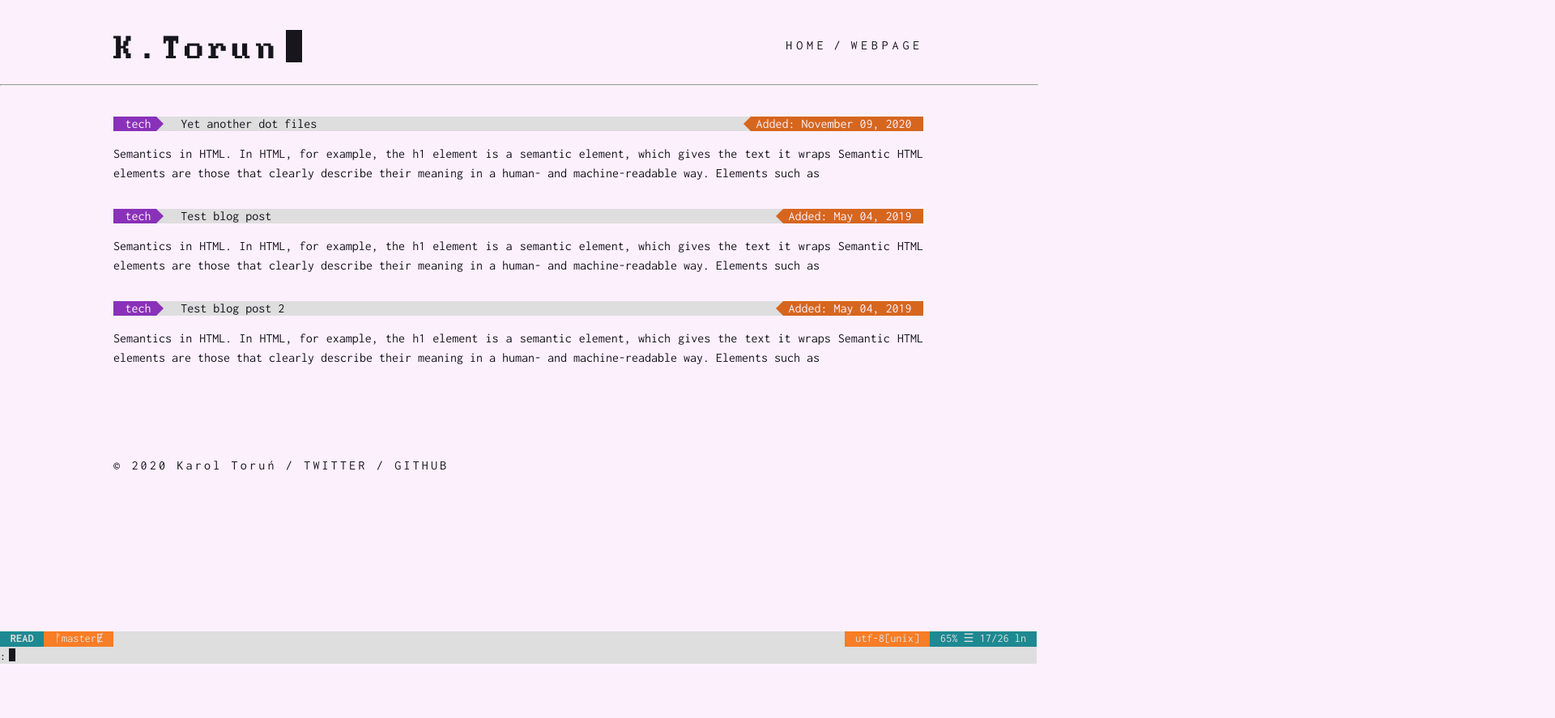
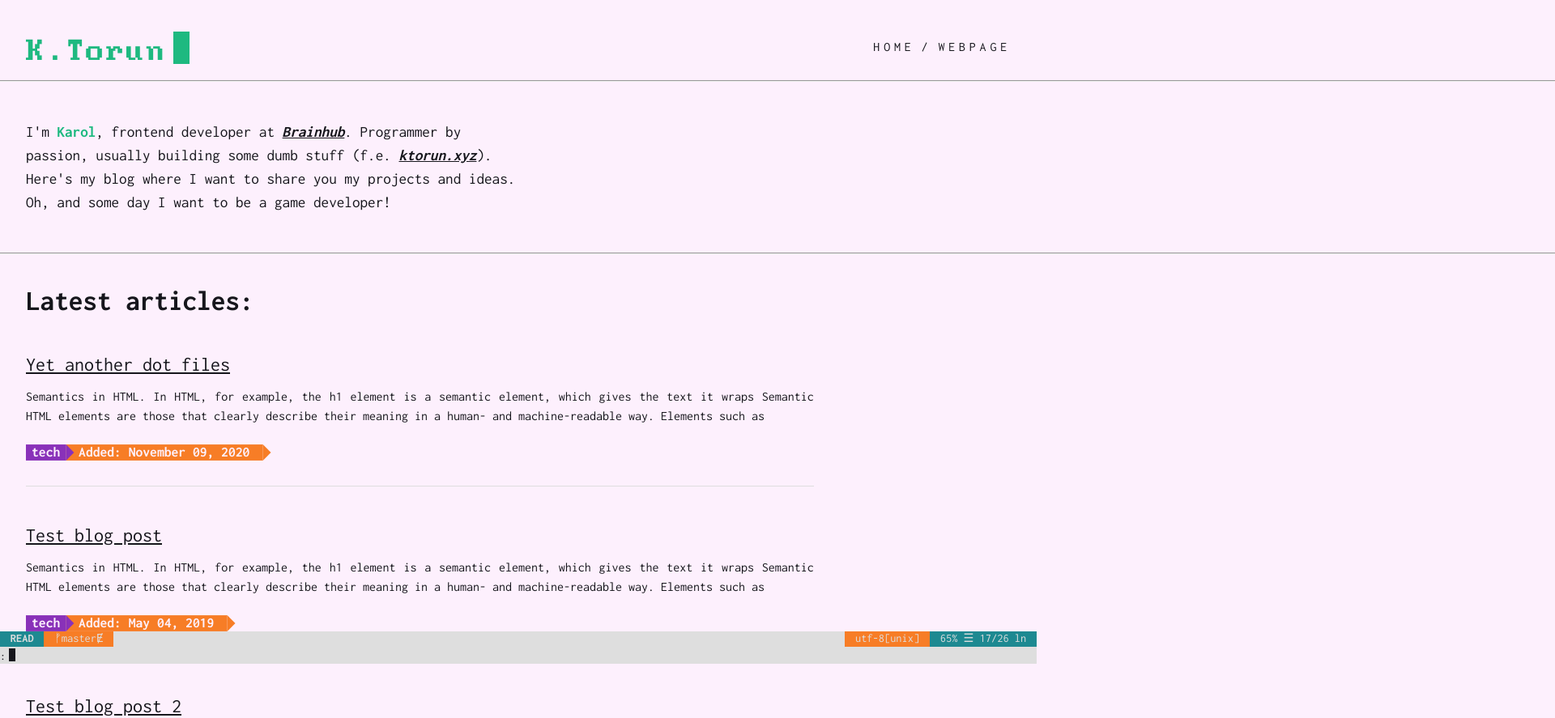
Before and after one commit to Krol22/ktorun-blog, a Gatsby site: page / in a window 1280 px wide. Shown: the top 887 px of the page at 81% size, 1920 px wide, since content can reach past the window. Before the commit the page ends 800 px from the top, so only its background shows below. Built offline with nearby package versions, Linux system fonts and the light colour scheme; Gatsby itself is replaced by a stand-in of ours; some packages are replaced by stand-ins of ours.

Commit message:
Refactoring main page loog, moving from .md to .mdx files

```diff
--- a/gatsby-config.js
+++ b/gatsby-config.js
@@ -4,19 +4,19 @@
  * See: https://www.gatsbyjs.com/docs/gatsby-config/
  */
 
-console.log(`${__dirname}/src/data/posts`);
+console.log(`${__dirname}/src/data/posts`)
 
 module.exports = {
   /* Your site config here */
   plugins: [
     {
-      resolve: 'gatsby-source-filesystem',
+      resolve: "gatsby-source-filesystem",
       options: {
-        name: 'blog-posts',
+        name: "blog-posts",
         path: `${__dirname}/src/data/posts`,
       },
     },
-    'gatsby-plugin-react-helmet',
-    'gatsby-transformer-remark',
+    "gatsby-plugin-react-helmet",
+    "gatsby-plugin-mdx",
   ],
-};
+}
--- /dev/null
+++ b/src/components/AboutMe.js
@@ -0,0 +1,18 @@
+import React from "react"
+
+const AboutMe = () => (
+  <section className="about-me">
+    <p>
+      I'm <strong>Karol</strong>, frontend developer at{" "}
+      <a href="https://brainhub.eu">Brainhub</a>. Programmer by passion, usually
+      building some dumb stuff (f.e.{" "}
+      <a href="https://ktorun.xyz" rel="noopener norefer" target="_blank">
+        ktorun.xyz
+      </a>
+      ). Here's my blog where I want to share you my projects and ideas. Oh, and
+      some day I want to be a game developer!
+    </p>
+  </section>
+)
+
+export default AboutMe
--- a/src/components/Header.js
+++ b/src/components/Header.js
@@ -15,7 +15,6 @@ const Header = () => (
         </a>
       </nav>
     </header>
-    <hr />
   </>
 )
 
--- a/src/components/Layout.js
+++ b/src/components/Layout.js
@@ -15,6 +15,7 @@ const Layout = ({ title, description = "", children }) => (
       <title>{title} - K.Torun</title>
       <meta name="description" content={description} />
     </Helmet>
+    <hr />
     <main>{children}</main>
     <Footer />
     <EasterEgg />
--- a/src/components/PostList.js
+++ b/src/components/PostList.js
@@ -7,22 +7,21 @@ const PostList = ({ posts }) => {
   }, [])
 
   return (
+    <div className="post-section">
+      <h2>Latest articles:</h2>
       <ul className="post-list">
         {posts.map(({ pageTitle, slug, date, description }) => (
-        <li key={slug} onClick={() => onPostClick(slug)}>
+          <li key={slug}>
+            <h3 onClick={() => onPostClick(slug)}>{pageTitle}</h3>
+            <p className="post__description">{description}</p>
             <div className="post__bar">
-            <div className="post__details">
               <div className="post__category">tech</div>
-              <div className="post__title" to={slug}>
-                {pageTitle}
-              </div>
-            </div>
               <div className="post__added">Added: {date}</div>
             </div>
-          <p className="post__description">{description}</p>
           </li>
         ))}
       </ul>
+    </div>
   )
 }
 
--- a/src/data/posts/test-post2.md
+++ b/src/data/posts/test-post.mdx
@@ -1,8 +1,8 @@
 ---
-slug: "/blog/test-post2"
+slug: "/19/05/test-post"
 date: "2019-05-04"
-pageTitle: "Test blog post 2"
+pageTitle: "Test blog post"
 description: "Semantics in HTML. In HTML, for example, the h1 element is a semantic element, which gives the text it wraps Semantic HTML elements are those that clearly describe their meaning in a human- and machine-readable way. Elements such as"
 ---
 
-# TestPost 2
+# TestPost
--- a/src/data/posts/test-post.md
+++ b/src/data/posts/test-post2.mdx
@@ -1,8 +1,8 @@
 ---
-slug: "/blog/test-post"
+slug: "/19/05/test-post2"
 date: "2019-05-04"
-pageTitle: "Test blog post"
+pageTitle: "Test blog post 2"
 description: "Semantics in HTML. In HTML, for example, the h1 element is a semantic element, which gives the text it wraps Semantic HTML elements are those that clearly describe their meaning in a human- and machine-readable way. Elements such as"
 ---
 
-# TestPost
+# TestPost 2
--- a/src/data/posts/yadf.md
+++ b/src/data/posts/yadf.mdx
@@ -1,5 +1,5 @@
 ---
-slug: "/blog/yadf"
+slug: "/20/11/yadf"
 date: "2020-11-09"
 category: "tech"
 pageTitle: Yet another dot files
--- a/src/index.css
+++ b/src/index.css
@@ -25,7 +25,7 @@ div {
 	padding: 2rem;
 	margin-bottom: 1rem;
 	font-size: 1rem;
-	max-width: 1000px;
+	max-width: 1400px;
 }
 
 h1 {
@@ -59,15 +59,15 @@ em {
 header {
 	display: flex;
 	align-items: center;
-	margin-bottom: 4rem;
+	margin-bottom: 1rem;
 	justify-content: space-between;
 }
 
-header h1 {
-	letter-spacing: 0.45rem;
-	font-size: 2.3rem;
+header h1 a {
+	letter-spacing: 0.15rem;
+	font-size: 2.1rem;
 	font-family: BigBlue_Terminal;
-	display: block;
+	color: var(--green);
 }
 
 header h1:after {
@@ -77,7 +77,7 @@ header h1:after {
 	width: 20px;
 	height: 40px;
 	transform: translateY(5px);
-	background-color: var(--foreground);
+	background-color: var(--green);
 	animation: blink .7s steps(1) infinite;
 	animation-direction: alternate;
 	animation-fill-mode: both;
@@ -102,53 +102,69 @@ header a {
 }
 
 hr {
-	width: 100%;
-	position: absolute;
-	left: 0;
+	width: 800%;
+	position: relative;
+	transform: translateX(-50%);
 	color: var(--background-secondary);
-	top: 6rem;
+}
+
+.post-section {
+	margin-top: 2rem;
+	width: 80%;
+}
+
+.post-section h2 {
+	font-weight: bold;
+}
+
+.post-section h3 {
+	cursor: pointer;
+	text-decoration: underline;
+}
+
+.post-section h3:hover {
+	color: var(--purple);
 }
 
 .post-list li {
-	margin: 2rem 0;
+	margin: 3rem 0;
 	font-size: 1.0rem;
-	cursor: pointer;
+	padding-bottom: 1rem;
+}
+
+.post-list li:not(:last-child) {
+	border-bottom: 1px solid var(--background-secondary);
 }
 
 .post__description {
 	text-align: justify;
 	margin-top: 1rem;
+	margin-bottom: 1.5rem;
 	line-height: 1.5rem;
 }
 
 .post__bar {
 	display: flex;
-	justify-content: space-between;
+	justify-content: flex-start;
 	flex-grow: 1;
-	background-color: var(--background-secondary);
+	transform: scale(1.1);
+	margin: 1rem 0;
+	transform-origin: left;
 }
 
-.post__bar .post__details {
-	display: flex;
-	flex-grow: 1;
-}
-
-.post__details div {
-	padding-left: 0.9rem;
+.post__category {
+	background-color: var(--purple);
+	color: var(--background);
+	font-weight: bold;
+	position: relative;
+	z-index: 2;
 	padding-right: 0.4rem;
-	position: relative;
-	height: 18px;
+	padding-left: 0.4rem;
 	display: flex;
 	align-items: center;
 }
 
- .post__category {
-	background-color: var(--purple);
-	color: var(--background);
-	font-weight: bold;
-}
-
- .post__category:after {
+.post__category:after {
 	content: "";
 	display: block;
 	position: absolute;
@@ -160,44 +176,27 @@ hr {
 	border-bottom: 9px solid transparent;
 }
 
-.post__title {
-	margin-left: 1rem;
-	width: 100%;
-	display: block;
-	padding-left: 0.9rem;
-}
-
 .post__added {
-	background-color: var(--orange);
+	background-color: var(--yellow);
 	color: var(--background);
 	font-weight: bold;
-	padding-right: 0.9rem;
-	padding-left: 0.4rem;
+	padding: 0 0.9rem;
 	position: relative;
 	height: 18px;
 	display: flex;
 	align-items: center;
-}
-
-@media (prefers-color-scheme: light) {
-	.post__category {
-		font-weight: normal;
-	}
-
-	.post__added {
-		font-weight: normal;
-	}
+	z-index: 1;
 }
 
 .post__added:before {
 	content: "";
 	display: block;
 	position: absolute;
-	left: -18px;
+	right: -18px;
 	bottom: 0;
 	border-top: 9px solid transparent;
-	border-left: 9px solid transparent;
-	border-right: 9px solid var(--orange);
+	border-right: 9px solid transparent;
+	border-left: 9px solid var(--yellow);
 	border-bottom: 9px solid transparent;
 }
 
@@ -208,13 +207,11 @@ article nav {
 article h1 {
 	margin: 2.8rem 0 1,2rem;
 	font-size: 2.2rem;
-	font-family: BigBlue_Terminal, monospace;
 }
 
 article h2 {
 	margin: 2.7rem 0 1.2rem;
 	font-size: 1.8rem;
-	font-family: BigBlue_Terminal, monospace;
 }
 
 article img {
@@ -269,3 +266,35 @@ article pre code {
 	color: var(--green);
 	padding: 0;
 }
+
+.about-me {
+	width: 50%;
+	margin-top: 3rem;
+	margin-bottom: 3rem;
+}
+
+@media (max-width: 900px) {
+	.about-me {
+		width: 100%;
+	}
+}
+
+.about-me strong {
+	color: var(--green);
+}
+
+.about-me h2 {
+	font-weight: bold;
+	margin-bottom: 2rem;
+}
+
+.about-me p {
+	font-size: 1.2rem;
+	line-height: 1.5;
+}
+
+.about-me a {
+	text-decoration: underline;
+	font-style: italic;
+	font-weight: bold;
+}
--- a/src/pages/index.js
+++ b/src/pages/index.js
@@ -2,15 +2,18 @@ import React from "react"
 import { graphql } from "gatsby"
 
 import Layout from "../components/Layout"
+import AboutMe from "../components/AboutMe"
 import PostList from "../components/PostList"
 
 export default function Home({ data }) {
-  const posts = data.allMarkdownRemark.nodes.map(({ frontmatter }) => ({
+  const posts = data.allMdx.nodes.map(({ frontmatter }) => ({
     ...frontmatter,
   }))
 
   return (
     <Layout title="Blog">
+      <AboutMe />
+      <hr />
       <PostList posts={posts} />
     </Layout>
   )
@@ -18,7 +21,7 @@ export default function Home({ data }) {
 
 export const query = graphql`
   query BlogPostsQuery {
-    allMarkdownRemark(sort: { fields: frontmatter___date, order: DESC }) {
+    allMdx(sort: { fields: frontmatter___date, order: DESC }) {
       nodes {
         frontmatter {
           pageTitle
--- a/src/variables.css
+++ b/src/variables.css
@@ -2,16 +2,16 @@
 	--background: #1a1c23;
 	--background-secondary: #282a36;
 	--current-line: #44475a;
-	--foreground: #d2d4de;
-	/* --foreground: #e8e9ee; */
+	/* --foreground: #e2e4ee; */
+	--foreground: #e8e9ee;
 	--cyan: #25b2bc;
-	/* --green: #09f7a0; */
-	--green: #8cd499;
-	/* --orange: #f09383; */
-	--orange: #e39e92;
+	--green: #09f7a0;
+	/* --green: #8cd499; */
+	--orange: #f09383;
+	/* --orange: #e39e92; */
 	--pink: #e95678;
-	/* --purple: #b877db; */
-	--purple: #a27cb6;
+	--purple: #b877db;
+	/* --purple: #a27cb6; */
 	--red: #f43e5c;
 	--yellow: #fac29a;
 }
```
Also changed, not shown: gatsby-node.js (+7 -10 lines), package.json (+6 -3 lines), src/commands.js (+13 -5 lines), src/components/CommandMenu.js (+53 -48 lines), src/components/EasterEgg.js (+63 -63 lines), src/templates/blogTemplate.js (+11 -21 lines), src/assets/fonts/Apple.ttf (added), 1 other file. Lines whose indentation alone changed are shown as unchanged.
